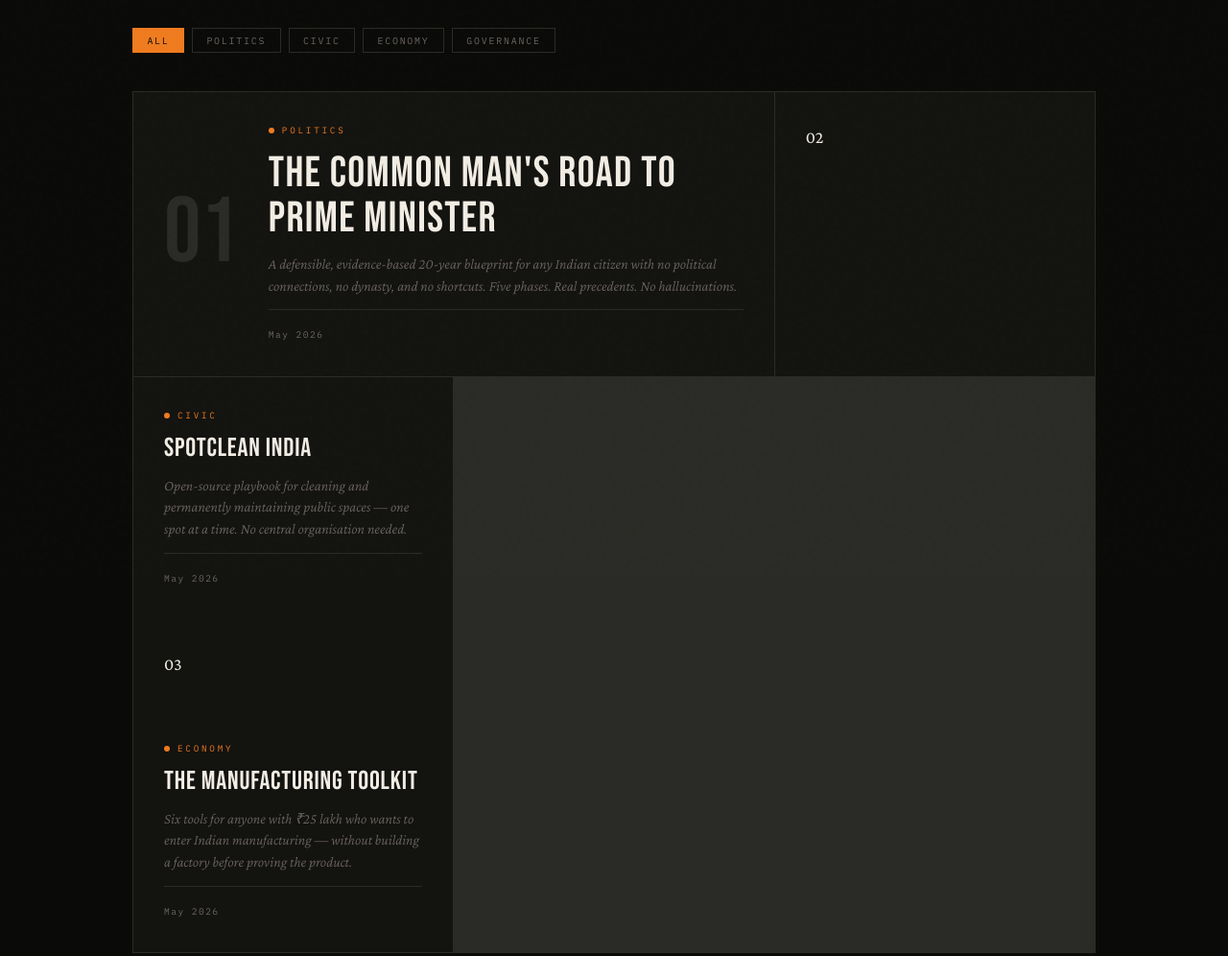
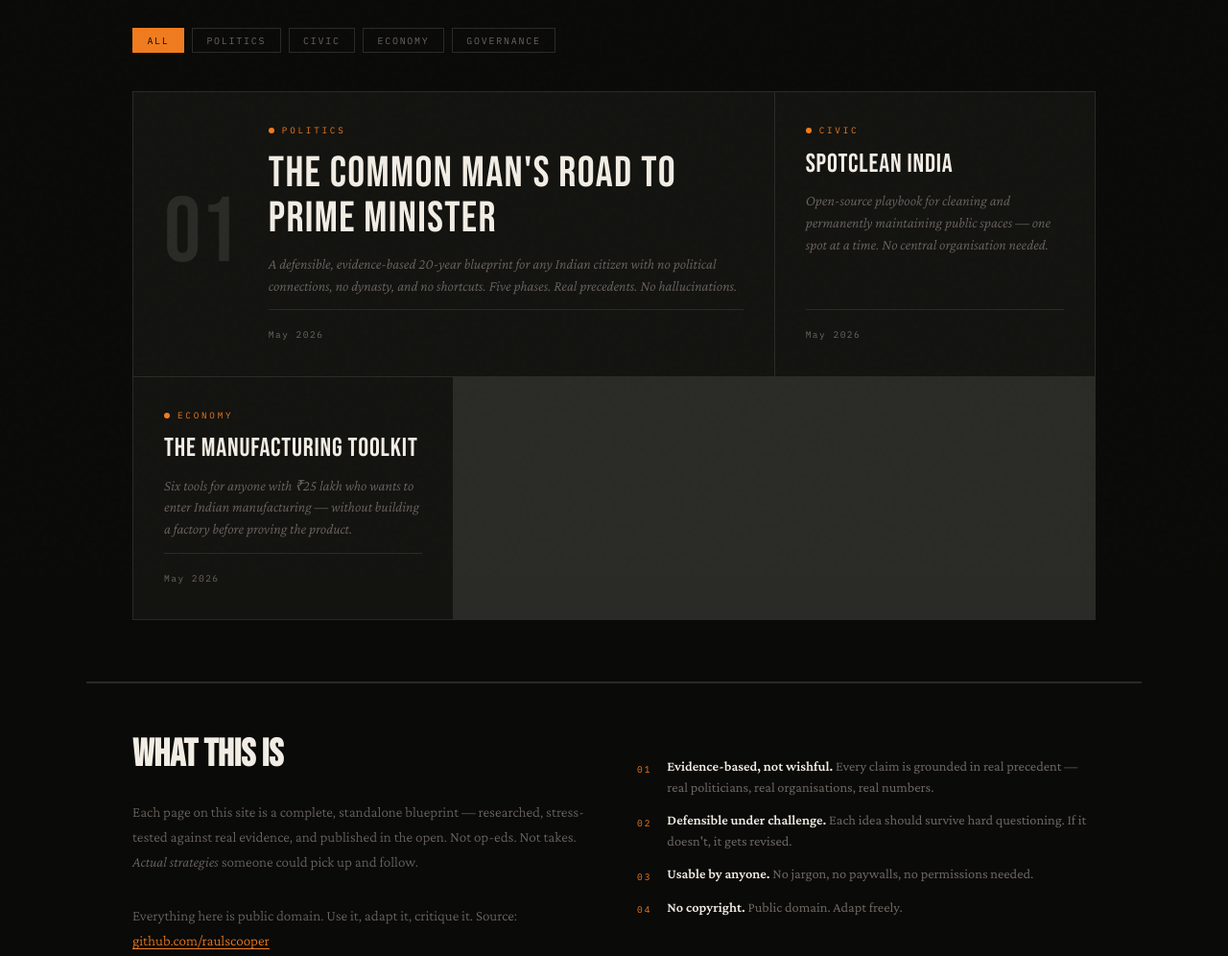
Before and after one commit to raulscooper/raulscooper.github.io, a plain HTML site: page index.html in a window 1280 px wide. Shown: the part 200-1196 px from the top of the page at 96% size. Drawn offline with nearby package versions, Linux system fonts and the light colour scheme.

Commit message:
Remove card numbers and bodies from cards
Removed card numbers and card body divs from Civic and Economy cards.

```diff
--- a/index.html
+++ b/index.html
@@ -481,8 +481,6 @@
 
     <!-- CARD 2 -->
     <a class="card" href="spotclean/index.html" data-category="civic">
-        <div class="card-number">02</div>
-      <div class="card-body">
       <div class="card-tag">Civic</div>
       <div class="card-title">SpotClean India</div>
       <div class="card-desc">Open-source playbook for cleaning and permanently maintaining public spaces — one spot at a time. No central organisation needed.</div>
@@ -494,8 +492,6 @@
 
     <!-- CARD 3 -->
 <a class="card" href="manufacturing-toolkit/index.html" data-category="economy">
-     <div class="card-number">03</div>
-      <div class="card-body">
   <div class="card-tag">Economy</div>
   <div class="card-title">The Manufacturing Toolkit</div>
   <div class="card-desc">Six tools for anyone with ₹25 lakh who wants to enter Indian manufacturing — without building a factory before proving the product.</div>
```
